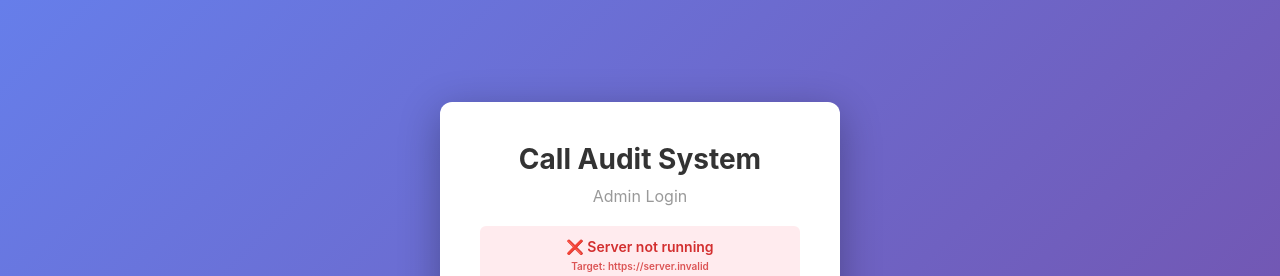
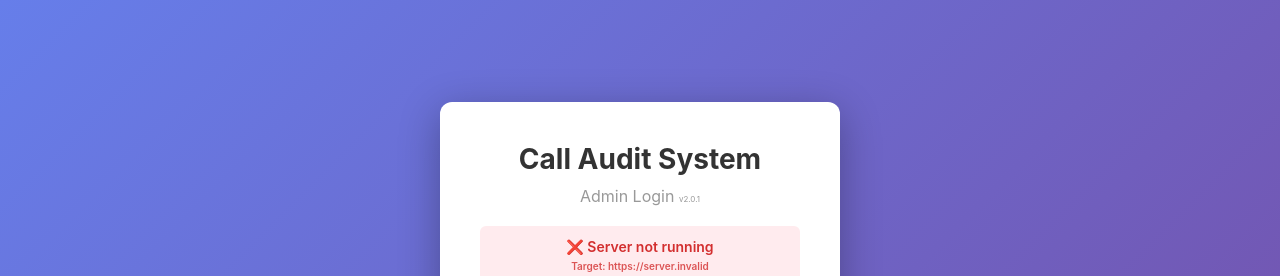
Before and after one commit to kabirhaldar4444-a11y/Audit_Call, a React (Create React App) app in the folder frontend/: page / in a window 1280 px wide. Shown: the top 276 px of the page. Built offline with nearby package versions, Linux system fonts and the light colour scheme; no server answers.

Commit message:
UI: Add version stamp to verify deployment sync

```diff
--- a/frontend/src/pages/Login.js
+++ b/frontend/src/pages/Login.js
@@ -60,7 +60,7 @@ const Login = ({ onLoginSuccess }) => {
     <div className="login-container">
       <div className="login-card">
         <h1>Call Audit System</h1>
-        <p className="subtitle">{isRegister ? 'Register' : 'Admin Login'}</p>
+        <p className="subtitle">{isRegister ? 'Register' : 'Admin Login'} <span style={{fontSize: '8px'}}>v2.0.1</span></p>
 
         <div className={`server-status ${serverStatus}`}>
           {getStatusMessage()}
```
